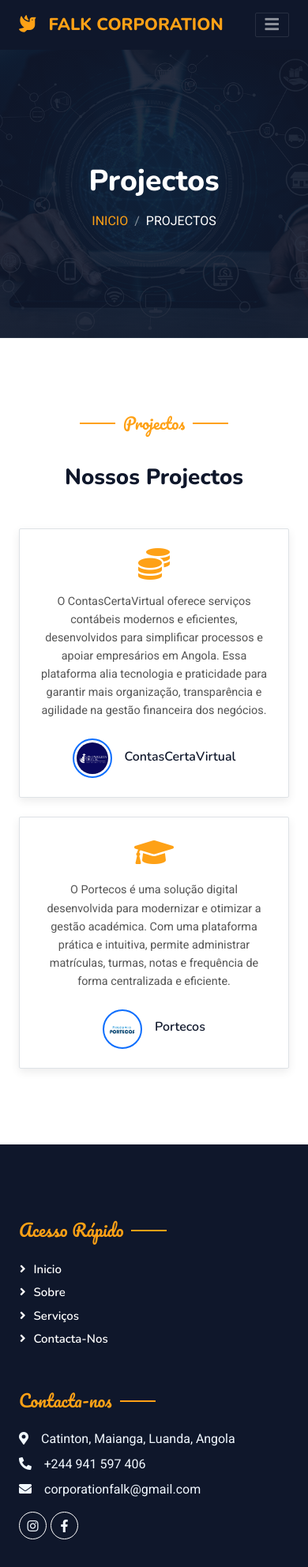
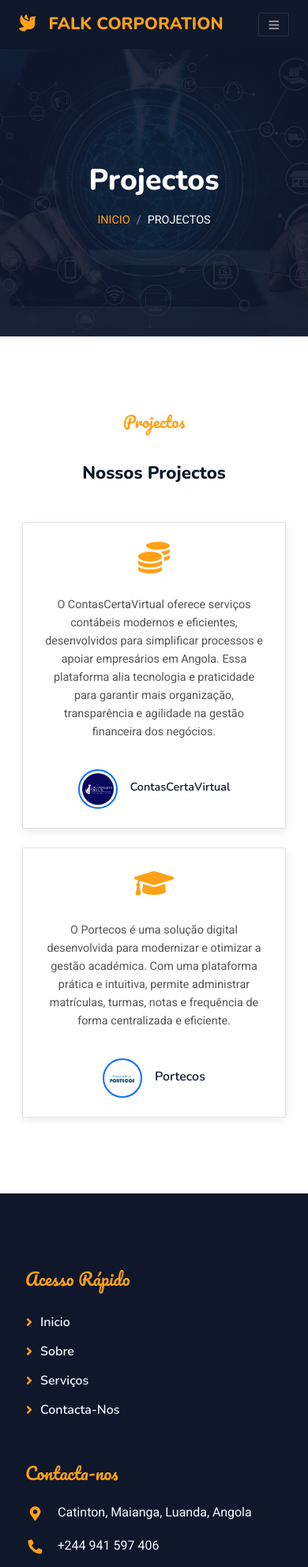
Before and after one commit to SitesFalk/Falk-Corporation, a plain HTML site: page testimonial.html in a window 390 px wide. Shown: the top 1984 px of the page at 79% size. Drawn offline with nearby package versions, Linux system fonts and the light colour scheme.

Commit message:
Update style.css

```diff
--- a/css/style.css
+++ b/css/style.css
@@ -1,4 +1,14 @@
-/********** Template CSS **********/
+
+* {
+    box-sizing: border-box;
+}
+
+
+html {
+    font-size: 100%;
+    scroll-behavior: smooth;
+}
+
 :root {
     --primary: #FEA116;
     --light: #F1F8FF;
@@ -26,7 +36,6 @@
 }
 
 
-/*** Spinner ***/
 #spinner {
     opacity: 0;
     visibility: hidden;
@@ -41,7 +50,6 @@
 }
 
 
-/*** Button ***/
 .btn {
     font-family: 'Nunito', sans-serif;
     font-weight: 500;
@@ -81,7 +89,6 @@
 }
 
 
-/*** Navbar ***/
 .navbar-dark .navbar-nav .nav-link {
     position: relative;
     margin-left: 25px;
@@ -150,7 +157,6 @@
 }
 
 
-/*** Hero Header ***/
 .hero-header {
     background: linear-gradient(rgba(15, 23, 43, .9), rgba(15, 23, 43, .9)), url(../imagem_do_fundo.jpg);
     background-position: center center;
@@ -173,7 +179,6 @@
 }
 
 
-/*** Section Title ***/
 .section-title {
     position: relative;
     display: inline-block;
@@ -207,7 +212,6 @@
 }
 
 
-/*** Service ***/
 .service-item {
     box-shadow: 0 0 45px rgba(0, 0, 0, .08);
     transition: .5s;
@@ -226,13 +230,10 @@
 }
 
 
-/*** Food Menu ***/
 .nav-pills .nav-item .active {
     border-bottom: 2px solid var(--primary);
 }
 
-
-/*** Youtube Video ***/
 .video {
     position: relative;
     height: 100%;
@@ -350,7 +351,6 @@
 }
 
 
-/*** Team ***/
 .team-item {
     box-shadow: 0 0 45px rgba(0, 0, 0, .08);
     height: calc(100% - 38px);
@@ -374,7 +374,6 @@
 }
 
 
-/*** Testimonial ***/
 .testimonial-carousel .owl-item .testimonial-item,
 .testimonial-carousel .owl-item.center .testimonial-item * {
     transition: .5s;
@@ -412,79 +411,138 @@
     border-color: var(--primary);
 }
 
+.footer {
+    padding-top: 70px;
+    padding-bottom: 20px;
+    color: var(--light, #FFFFFF);
+}
 
-/*** Footer ***/
-.footer .btn.btn-social {
-    margin-right: 5px;
-    width: 35px;
-    height: 35px;
+.footer .h4-footer-title {
+    font-family: 'Sua Fonte de Destaque', sans-serif;
+    font-size: 32px;
+    font-weight: normal !important;
+    color: var(--primary, #FFB800) !important;
+    margin-bottom: 25px !important;
+    display: inline-block;
+    padding-bottom: 8px;
+    border-bottom: 1px solid rgba(255, 184, 0, 0.2);
+    line-height: 1.2;
+}
+
+.footer .btn.btn-link {
+    display: flex;
+    align-items: center;
+    padding: 4px 0;
+    margin-bottom: 3px;
+    text-align: left;
+    color: var(--light, #FFFFFF);
+    font-size: 16px;
+    font-weight: normal;
+    text-transform: capitalize;
+    text-decoration: none;
+    transition: all 0.3s ease;
+}
+
+.footer .btn.btn-link::before {
+    content: "\f105";
+    font-family: "Font Awesome 5 Free", sans-serif;
+    font-weight: 900;
+    margin-right: 10px;
+    line-height: 1;
+    color: var(--primary, #FFB800);
+    transition: margin-right 0.3s ease, color 0.3s ease;
+}
+
+.footer .btn.btn-link:hover {
+    color: var(--primary, #FFB800);
+    padding-left: 5px;
+}
+
+.footer .col-lg-3.col-md-6 > p.mb-2 {
+    display: flex;
+    align-items: flex-start;
+    margin-bottom: 15px !important;
+    font-size: 16px;
+    line-height: 1.5;
+}
+
+.footer .col-lg-3.col-md-6 > p.mb-2 i {
+    color: var(--primary, #FFB800);
+    font-size: 18px;
+    width: 25px;
+    text-align: center;
+    line-height: inherit;
+}
+
+.footer .col-lg-3.col-md-6 > i {
+    display: block;
+    font-size: 18px;
+    line-height: 1.6;
+    color: rgba(255, 255, 255, 0.9);
+    margin-top: 40px;
+}
+
+.footer .btn.btn-outline-light.btn-social {
+    width: 38px;
+    height: 38px;
     display: flex;
     align-items: center;
     justify-content: center;
-    color: var(--light);
-    border: 1px solid #FFFFFF;
-    border-radius: 35px;
-    transition: .3s;
+    border-radius: 50%;
+    transition: all 0.3s ease;
+    border-color: rgba(255, 255, 255, 0.4);
+    color: var(--light, #FFFFFF) !important;
 }
 
-.footer .btn.btn-social:hover {
-    color: var(--primary);
-}
-
-.footer .btn.btn-link {
-    display: block;
-    margin-bottom: 5px;
-    padding: 0;
-    text-align: left;
-    color: #FFFFFF;
-    font-size: 15px;
-    font-weight: normal;
-    text-transform: capitalize;
-    transition: .3s;
-}
-
-.footer .btn.btn-link::before {
-    position: relative;
-    content: "\f105";
-    font-family: "Font Awesome 5 Free";
-    font-weight: 900;
-    margin-right: 10px;
-}
-
-.footer .btn.btn-link:hover {
-    letter-spacing: 1px;
-    box-shadow: none;
+.footer .btn.btn-outline-light.btn-social:hover {
+    background-color: var(--primary, #FFB800);
+    color: var(--secondary, #0A0D15) !important;
+    border-color: var(--primary, #FFB800);
 }
 
 .footer .copyright {
-    padding: 25px 0;
+    padding-top: 20px;
+    padding-bottom: 20px;
     font-size: 15px;
-    border-top: 1px solid rgba(256, 256, 256, .1);
+    border-top: 1px solid rgba(255, 255, 255, 0.1);
 }
 
 .footer .copyright a {
-    color: var(--light);
+    color: var(--light, #FFFFFF);
+    text-decoration: none;
+    transition: color 0.3s;
 }
 
-.footer .footer-menu a {
-    margin-right: 15px;
-    padding-right: 15px;
-    border-right: 1px solid rgba(255, 255, 255, .1);
+.footer .copyright a:hover {
+    color: var(--primary, #FFB800);
 }
 
-.footer .footer-menu a:last-child {
-    margin-right: 0;
-    padding-right: 0;
-    border-right: none;
+.footer .row > div {
+    text-align: left !important;
 }
 
+
+.footer .h4-footer-title {
+    font-family: 'Sua Fonte de Destaque', sans-serif;
+    font-size: 32px;
+    font-weight: normal !important;
+    color: var(--primary, #FFB800) !important;
+    margin-bottom: 25px !important;
+
+    display: inline-block;
+    padding-bottom: 8px;
+    border-bottom: 1px solid rgba(255, 184, 0, 0.2);
+    line-height: 1.2;
+}
+.footer .col-lg-3.col-md-6 > i {
+    margin-top: 0 !important;
+    display: block;
+}
 .section-title {
-    margin-bottom: 40px; /* Ajusta o valor conforme quiseres */
+    margin-bottom: 40px;
   }
-
-
   .testimonial-item {
-  background: #fff; /* fundo branco para destacar */
+  background: #fff;
   border: 1px solid #e0e0e0;
   border-radius: 20px;
   padding: 2rem;
@@ -496,21 +554,18 @@
   justify-content: space-between;
 }
 
-/* Efeito ao passar o mouse */
 .testimonial-item:hover {
   transform: translateY(-6px);
   box-shadow: 0 8px 20px rgba(0,0,0,0.12);
-  border-color: #0d6efd; /* azul bootstrap */
+  border-color: #0d6efd;
 }
 
-/* Ícones */
 .testimonial-item i {
   font-size: 2.5rem;
   color: #0d6efd;
   margin-bottom: 1rem;
 }
 
-/* Texto */
 .testimonial-item p {
   font-size: 0.95rem;
   line-height: 1.6;
@@ -518,7 +573,6 @@
   margin-bottom: 1.5rem;
 }
 
-/* Imagem de perfil */
 .testimonial-item img {
   width: 55px;
   height: 55px;
@@ -527,14 +581,12 @@
   background: #fff;
 }
 
-/* Nome */
 .testimonial-item h5 {
   font-weight: 600;
   font-size: 1rem;
   margin: 0;
 }
 
-/* Responsividade extra */
 @media (max-width: 768px) {
   .testimonial-item {
     padding: 1.5rem;
@@ -543,3 +595,166 @@
     font-size: 0.9rem;
   }
 }
+
+
+html {
+  scroll-behavior: smooth;
+  font-size: 100%;
+}
+
+body {
+  overflow-x: hidden !important;
+  max-width: 100vw;
+  word-wrap: break-word;
+}
+
+img, video, iframe {
+  max-width: 100%;
+  height: auto;
+  display: block;
+}
+
+.container, .container-fluid {
+  width: 100%;
+  padding-right: 1rem;
+  padding-left: 1rem;
+  margin-right: auto;
+  margin-left: auto;
+}
+
+.row {
+  margin-right: -0.5rem;
+  margin-left: -0.5rem;
+}
+[class*="col-"] {
+  padding-right: 0.5rem;
+  padding-left: 0.5rem;
+}
+
+h1, h2, h3, h4, h5, h6 {
+  word-break: break-word;
+}
+p, a, li, span {
+  line-height: 1.6;
+  font-size: clamp(0.9rem, 1vw + 0.4rem, 1rem);
+}
+
+.hero-header {
+  background-size: cover;
+  background-position: center;
+  text-align: center;
+  padding: 6rem 1rem;
+}
+.hero-header img {
+  max-width: 100%;
+  height: auto;
+}
+
+.service-item, .service-card {
+  flex: 1 1 300px;
+  min-height: 100%;
+  box-sizing: border-box;
+}
+.service-item img, .service-card img {
+  max-width: 100%;
+  height: auto;
+}
+
+.testimonial-item {
+  flex: 1 1 320px;
+  box-sizing: border-box;
+  max-width: 100%;
+}
+
+.footer {
+  text-align: center;
+  padding: 2rem 1rem;
+}
+.footer .btn-social {
+  margin: 0.3rem;
+}
+
+@media (max-width: 991.98px) {
+  .hero-header {
+    padding: 4rem 1rem;
+  }
+
+  h1 {
+    font-size: 1.8rem;
+  }
+
+  .navbar-dark .navbar-nav .nav-link {
+    font-size: 0.95rem;
+  }
+
+  .service-item,
+  .testimonial-item {
+    margin-bottom: 1.5rem;
+  }
+}
+
+@media (max-width: 768px) {
+  .hero-header {
+    padding: 3rem 1rem;
+  }
+
+  .section-title::before,
+  .section-title::after {
+    display: none;
+  }
+
+  .service-item,
+  .service-card,
+  .testimonial-item {
+    flex: 1 1 100%;
+    margin-bottom: 1.5rem;
+  }
+
+  h1 {
+    font-size: 1.6rem;
+  }
+  h2 {
+    font-size: 1.3rem;
+  }
+
+  .btn-modern {
+    padding: 8px 18px;
+    font-size: 14px;
+  }
+
+  .footer .footer-menu {
+    display: flex;
+    flex-direction: column;
+    align-items: center;
+  }
+}
+
+@media (max-width: 480px) {
+  h1 {
+    font-size: 1.4rem;
+  }
+  p {
+    font-size: 0.9rem;
+  }
+  .navbar-dark .navbar-brand img {
+    max-height: 40px;
+  }
+  .btn-modern {
+    font-size: 13px;
+  }
+}
+
+@media (min-width: 1200px) {
+  body {
+    max-width: 100%;
+  }
+  .container {
+    max-width: 1140px;
+  }
+}
+
+@media (min-width: 1600px) {
+  html {
+    font-size: 110%;
+  }
+}
```
